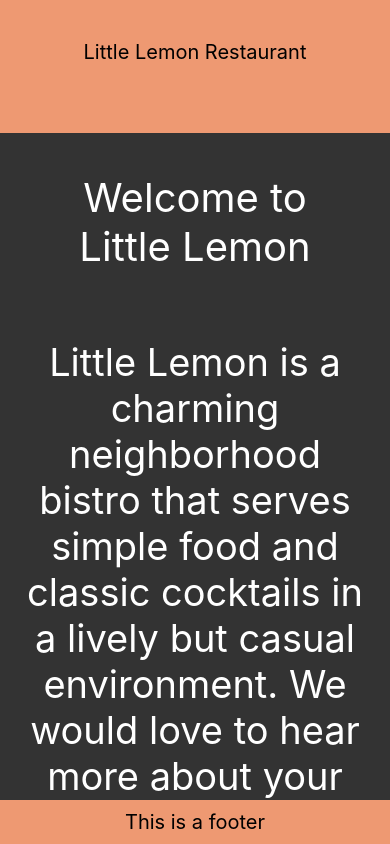
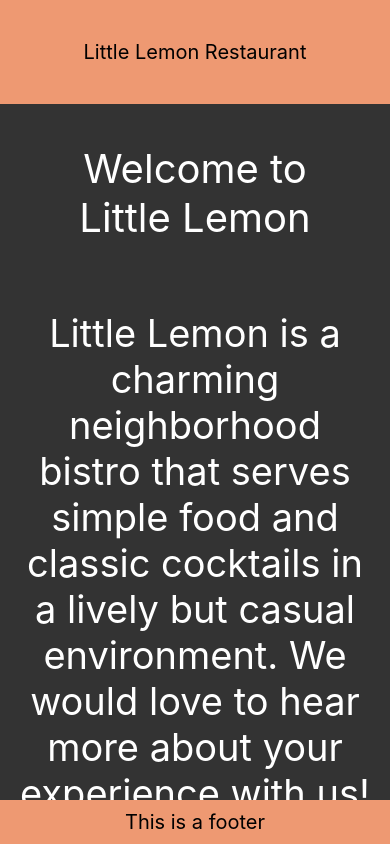
Before and after one commit to so1dier/react_native_little_lemon_app, a React Native app: screen / in a window 390 px wide. Built offline with nearby package versions, Linux system fonts and the light colour scheme.

Commit message:
add style sheet to footer and header

```diff
--- a/components/LittleLemonFooter.js
+++ b/components/LittleLemonFooter.js
@@ -1,18 +1,19 @@
-import { View, Text } from "react-native";
+import { View, Text, StyleSheet } from "react-native";
 
 export default function LittleLemonFooter() {
   return (
-    <View style={{ backgroundColor: "#EE9972" }}>
-      <Text
-        style={{
-          fontSize: 20,
-          padding: 10,
-          color: "black",
-          textAlign: "center",
-        }}
-      >
-        This is a footer
-      </Text>
+    <View style={styles.container}>
+      <Text style={styles.textStyle}>This is a footer</Text>
     </View>
   );
 }
+
+const styles = StyleSheet.create({
+  container: { backgroundColor: "#EE9972" },
+  textStyle: {
+    fontSize: 20,
+    padding: 10,
+    color: "black",
+    textAlign: "center",
+  },
+});
--- a/components/LittleLemonHeader.js
+++ b/components/LittleLemonHeader.js
@@ -1,20 +1,21 @@
 import * as React from "react";
 
-import { View, Text } from "react-native";
+import { View, Text, StyleSheet } from "react-native";
 
 export default function LittleLemonHeader() {
   return (
-    <View style={{ flex: 0.2, backgroundColor: "#EE9972" }}>
-      <Text
-        style={{
-          padding: 40,
-          fontSize: 20,
-          color: "black",
-          textAlign: "center",
-        }}
-      >
-        Little Lemon Restaurant
-      </Text>
+    <View style={styles.container}>
+      <Text style={styles.headerText}>Little Lemon Restaurant</Text>
     </View>
   );
 }
+
+const styles = StyleSheet.create({
+  container: { backgroundColor: "#EE9972" },
+  headerText: {
+    padding: 40,
+    fontSize: 20,
+    color: "black",
+    textAlign: "center",
+  },
+});
```
